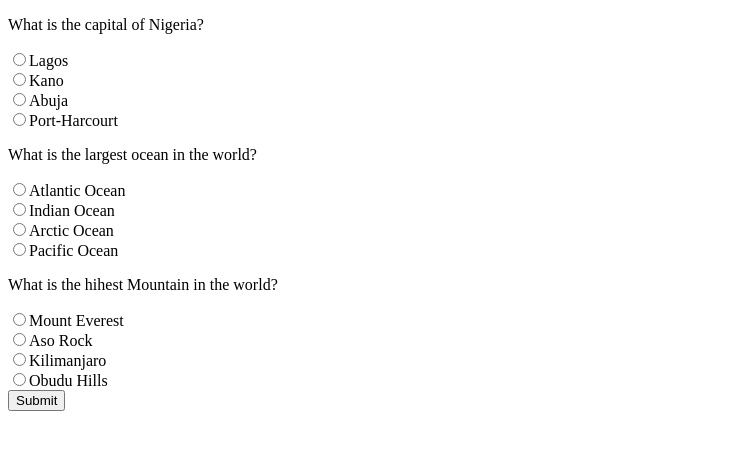
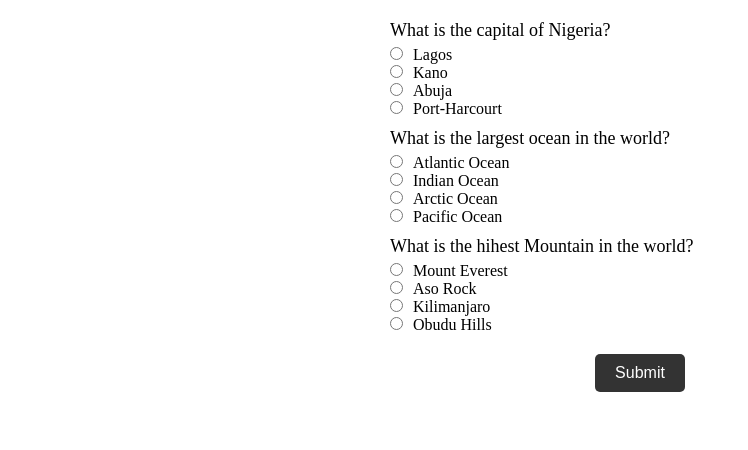
Before and after one commit to agordavidt/code_JavaScript, a plain HTML site: page JS-Apps/0-quizapp.html in a window 1280 px wide. Shown: the whole page, without its empty margins (0-748 px from the left). Drawn offline with Linux system fonts and the light colour scheme.

Commit message:
style the page

```diff
--- /dev/null
+++ b/JS-Apps/0-quizapp.css
@@ -0,0 +1,31 @@
+* {
+    margin: 0;
+    padding: 0;
+    box-sizing: border-box;
+}
+form {
+    width: 500px;
+    margin: 20px auto;
+    text-align: left;
+}
+div {
+    margin-bottom: 10px;
+}
+p {
+    font-size: 18px;
+    margin-bottom: 5px;
+}
+input[type="radio"] {
+    margin-right: 10px;
+}
+button {
+    display: block;
+    margin: 20px auto;
+    padding: 10px 20px;
+    background-color: #333;
+    color: #fff;
+    border: none;
+    border-radius: 5px;
+    font-size: 16px;
+    cursor: pointer;
+}
--- a/JS-Apps/0-quizapp.html
+++ b/JS-Apps/0-quizapp.html
@@ -5,6 +5,7 @@
     <meta http-equiv="X-UA-Compatible" content="IE=edge">
     <meta name="viewport" content="width=device-width, initial-scale=1.0">
     <title>Simple Quiz App</title>
+    <link rel="stylesheet" href="0-quizapp.css">
 </head>
 <body>
     <form action="" id="quiz">
```
